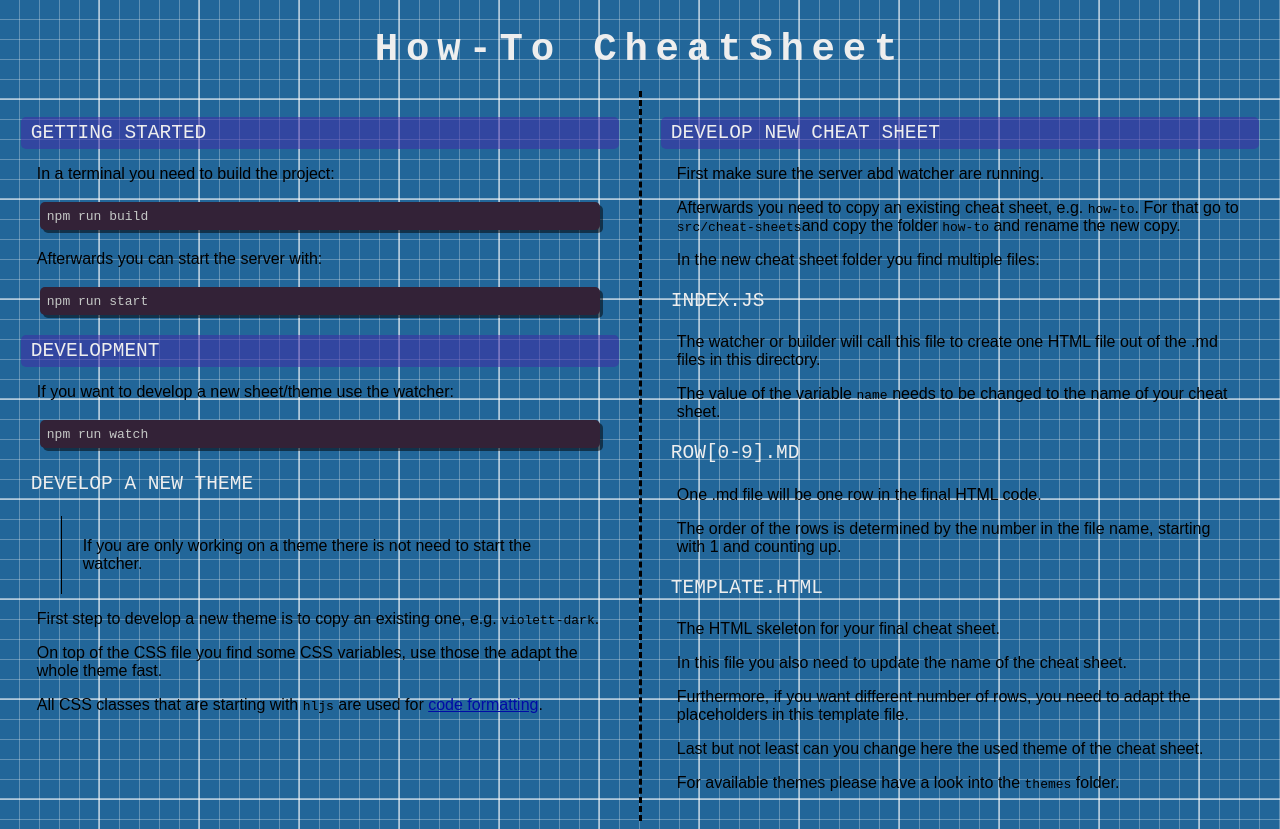
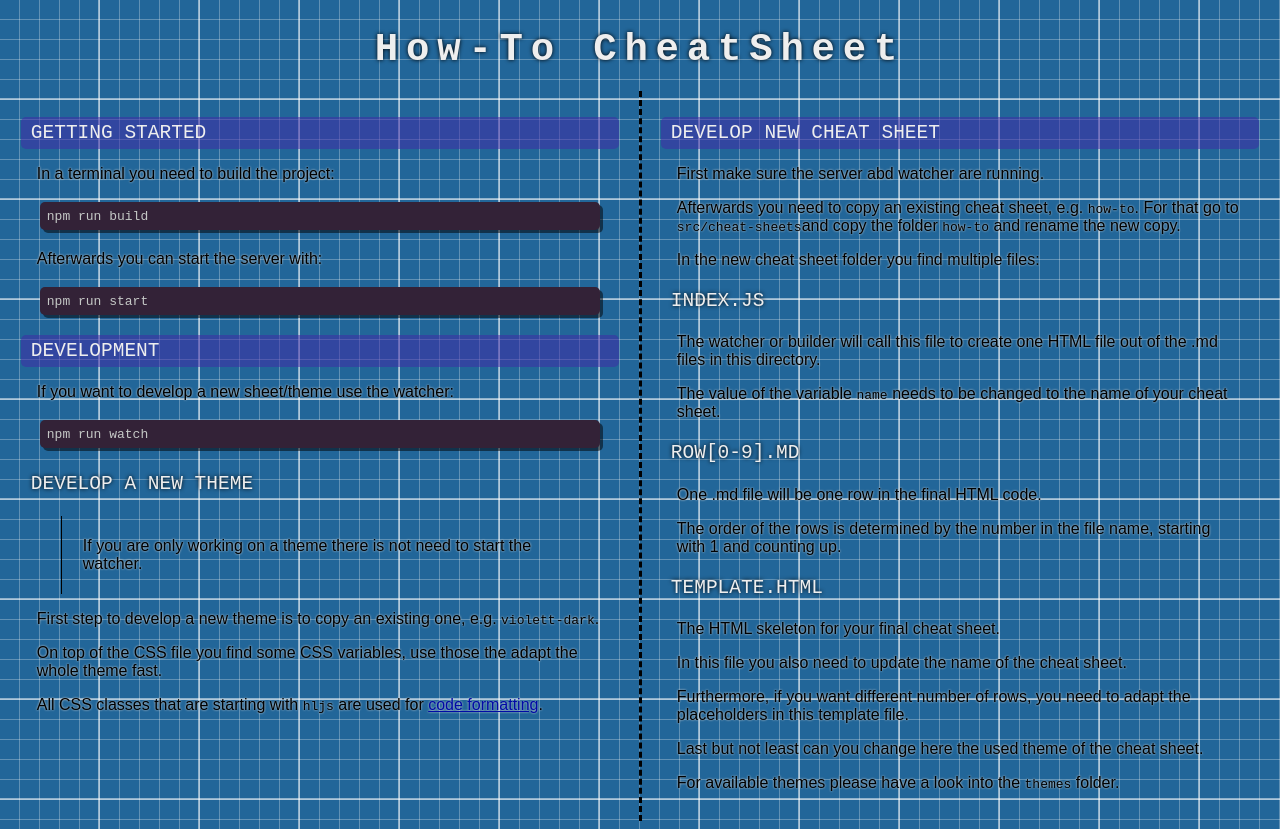
Before and after one commit to Jumace/CheatSheetGenerator, a website: page papers/how-to.html in a window 1280 px wide. Drawn offline with Linux system fonts and the light colour scheme.

Commit message:
fix(theme/blueprint): increase text contrast to background

```diff
--- a/themes/blueprint.css
+++ b/themes/blueprint.css
@@ -3,6 +3,7 @@
     --main-bg-color: ;
     --secondary-bg-color: #4226a880;
     --main-font-color: #000;
+    --main-font-shadow-color: lightgrey;
     --main-border-radius: 5px;
     --headline-color: #eee;
     --code-bg-color: rgba(211, 129, 255, 0.15);
@@ -41,10 +42,12 @@ h2 {
 
 h2 {
     background-color: var(--main-bg-color);
+    filter: drop-shadow(0 0 2px var(--main-font-color));
 }
 
 p {
-    margin: var(--basic-margin)
+    margin: var(--basic-margin);
+    filter: drop-shadow(0 0 1px var(--main-font-shadow-color));
 }
 
 hr {
@@ -78,6 +81,7 @@ header {
     letter-spacing: .2em;
     font-weight: bold;
     margin: 0 1vw;
+    filter: drop-shadow(0 0 2px var(--main-font-color));
 }
 
 .hljs-comment,
```
